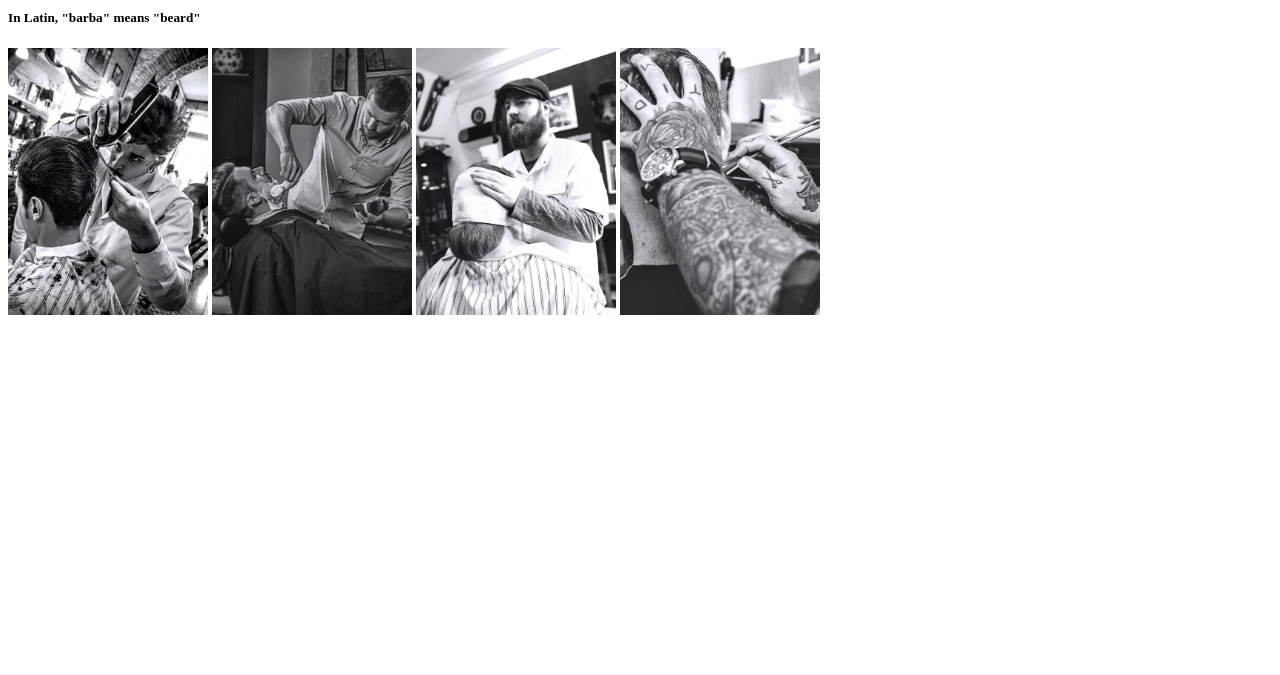
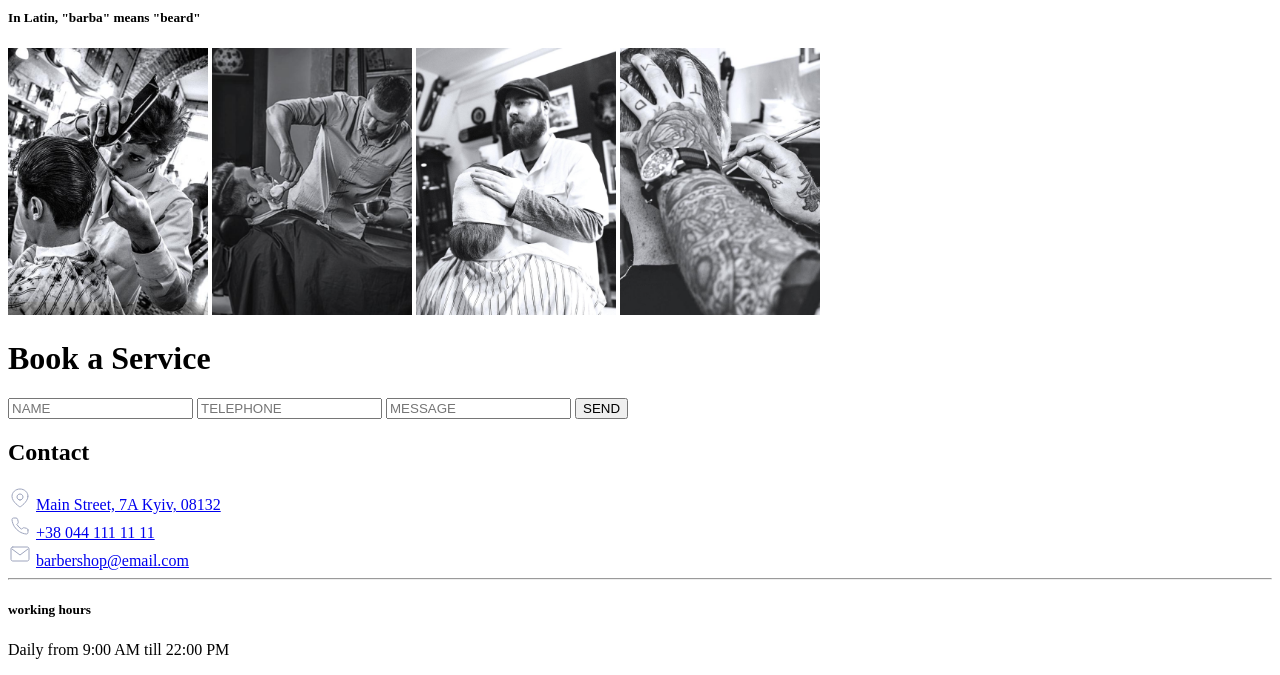
Before and after one commit to nilbay99/BarberShop, a plain HTML site: page index.html in a window 1280 px wide. Shown: the part 2900-3575 px from the top of the page. Before the commit the page ends 3227 px from the top, so only its background shows below. Drawn offline with Linux system fonts and the light colour scheme.

Commit message:
css-1 dersinin ortası

```diff
--- a/index.html
+++ b/index.html
@@ -210,9 +210,39 @@
             </div>
         </div>
         <div id="contact">
-            <!-- video 20:34 te kaldım.. -->
-
-            <!--deneme bağlantı denemesi -->
+            <div>
+                <div>
+                    <h1>Book a Service</h1>
+                </div>
+                <div>
+                    <form action="./getform">
+                        <input type="text" name="name" id="name" placeholder="NAME" required>
+                        <input type="tel" name="phone" id="phone" placeholder="TELEPHONE" required>
+                        <input type="text" name="message" id="message" placeholder="MESSAGE">
+                        <button type="submit">SEND</button>
+                    </form>
+                </div>
+            </div>
+            <div>
+                <h2>Contact</h2>
+                <div>
+                    <img src="./images/location.svg" alt="location">
+                    <a href="#">Main Street, 7A Kyiv, 08132</a>
+                </div>
+                <div>
+                    <img src="./images/phone.svg" alt="phone">
+                    <a href="tel:+38 044 111 11 11">+38 044 111 11 11</a>
+                </div>
+                <div>
+                    <img src="./images/mail.svg" alt="mail">
+                    <a href="mailto:barbershop@email.com">barbershop@email.com</a>
+                </div>
+                <div>
+                    <hr>
+                    <h5>working hours</h5>
+                </div>
+                <p>Daily from 9:00 AM till 22:00 PM</p>
+            </div>
         </div>
 
 
```
Also changed, not shown: images/location.svg (added), images/mail.svg (added), images/phone.svg (added).
